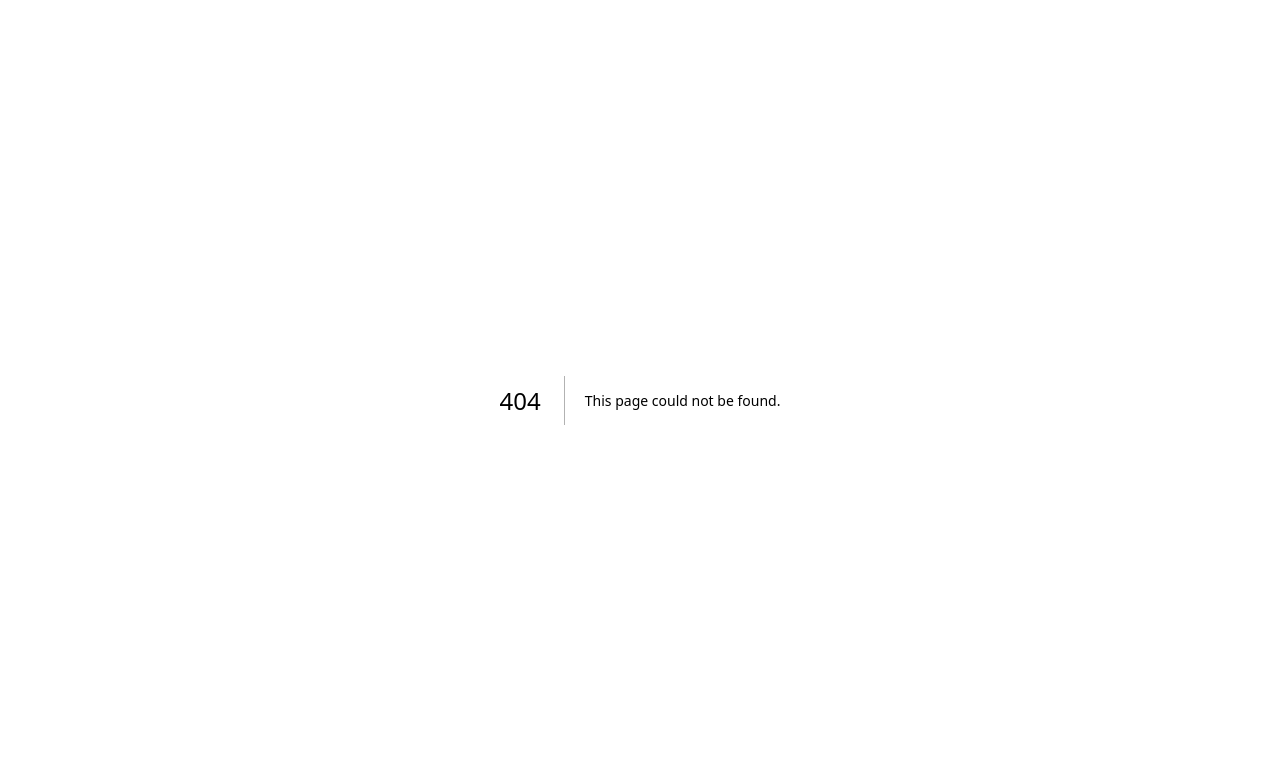
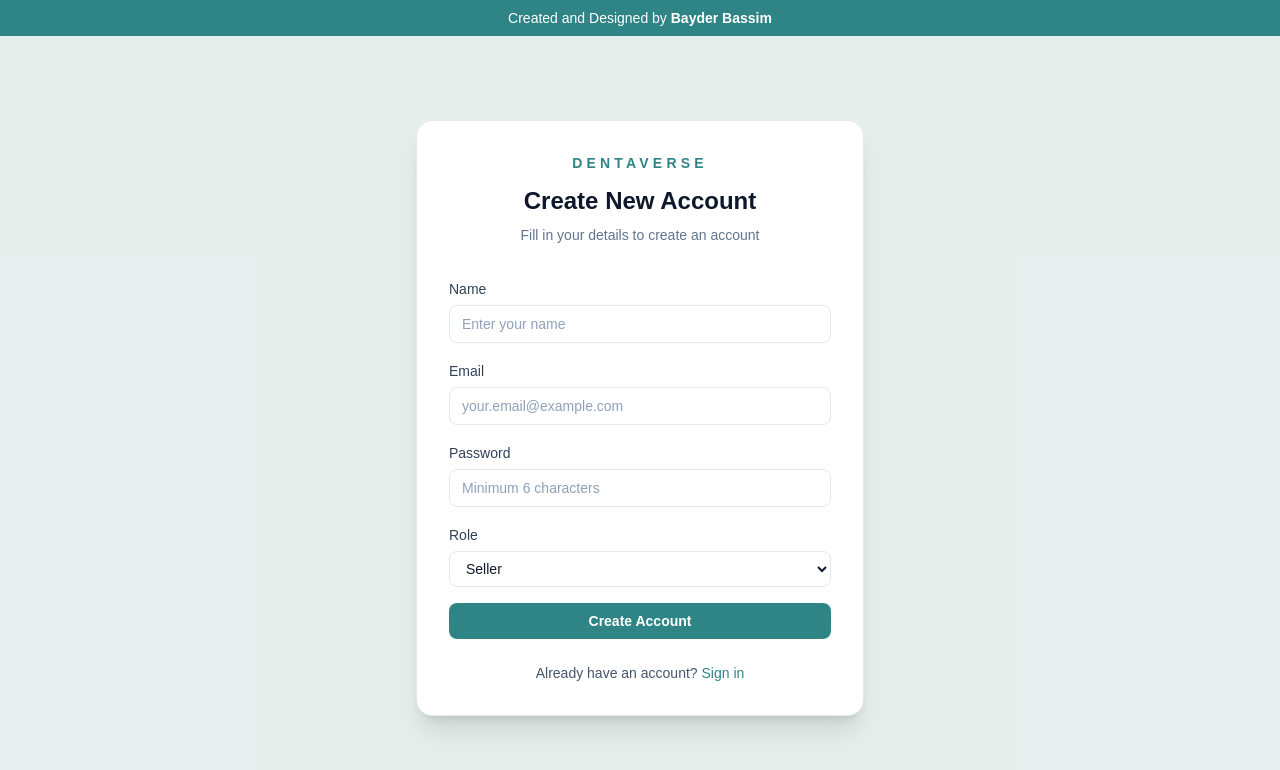
Before and after one commit to Bayder0/Dentaverse, a Next.js app in the folder dentaverse-app/: page /signup in a window 1280 px wide. Before the commit this address had no page. Shown: the top 770 px of the page. Built offline with nearby package versions, Linux system fonts and the light colour scheme.

Commit message:
Add signup page with account creation functionality

```diff
--- a/dentaverse-app/src/app/(auth)/login/page.tsx
+++ b/dentaverse-app/src/app/(auth)/login/page.tsx
@@ -95,6 +95,18 @@ export default function LoginPage() {
             {isLoading ? "Signing you in..." : "Sign in"}
           </button>
         </form>
+
+        <div className="mt-6 text-center">
+          <p className="text-sm text-slate-600">
+            Don't have an account?{" "}
+            <a
+              href="/signup"
+              className="text-cyan-600 hover:text-cyan-700 font-medium"
+            >
+              Create account
+            </a>
+          </p>
+        </div>
       </div>
       </div>
     </div>
--- /dev/null
+++ b/dentaverse-app/src/app/(auth)/signup/page.tsx
@@ -0,0 +1,167 @@
+"use client";
+
+import { FormEvent, useState } from "react";
+import { useRouter } from "next/navigation";
+import Link from "next/link";
+
+export default function SignupPage() {
+  const router = useRouter();
+  const [formState, setFormState] = useState({
+    email: "",
+    password: "",
+    name: "",
+    role: "SELLER",
+  });
+  const [error, setError] = useState<string | null>(null);
+  const [success, setSuccess] = useState(false);
+  const [isLoading, setIsLoading] = useState(false);
+
+  const handleSubmit = async (event: FormEvent<HTMLFormElement>) => {
+    event.preventDefault();
+    setError(null);
+    setSuccess(false);
+    setIsLoading(true);
+
+    try {
+      const response = await fetch("/api/signup", {
+        method: "POST",
+        headers: {
+          "Content-Type": "application/json",
+        },
+        body: JSON.stringify(formState),
+      });
+
+      const data = await response.json();
+
+      if (!response.ok) {
+        setError(data.error || "Failed to create account");
+        setIsLoading(false);
+        return;
+      }
+
+      setSuccess(true);
+      setIsLoading(false);
+
+      // Redirect to login after 2 seconds
+      setTimeout(() => {
+        router.push("/login");
+      }, 2000);
+    } catch (err: any) {
+      setError(err.message || "An error occurred");
+      setIsLoading(false);
+    }
+  };
+
+  return (
+    <div className="flex min-h-screen flex-col bg-slate-950/5">
+      <div className="w-full bg-cyan-600 text-white text-center py-2 px-4">
+        <p className="text-sm font-medium">
+          Created and Designed by <span className="font-bold">Bayder Bassim</span>
+        </p>
+      </div>
+      <div className="flex flex-1 items-center justify-center px-4 py-12">
+        <div className="w-full max-w-md rounded-2xl border border-slate-200 bg-white p-8 shadow-xl">
+          <div className="mb-8 text-center">
+            <p className="text-sm font-semibold uppercase tracking-[0.3em] text-cyan-600">
+              DentaVerse
+            </p>
+            <h1 className="mt-3 text-2xl font-semibold text-slate-900">
+              Create New Account
+            </h1>
+            <p className="mt-2 text-sm text-slate-500">
+              Fill in your details to create an account
+            </p>
+          </div>
+
+          {success && (
+            <div className="mb-4 p-4 bg-green-50 border border-green-200 rounded-lg">
+              <p className="text-sm text-green-800">
+                ✅ Account created successfully! Redirecting to login...
+              </p>
+            </div>
+          )}
+
+          <form onSubmit={handleSubmit} className="space-y-4">
+            <label className="block">
+              <span className="text-sm font-medium text-slate-700">Name</span>
+              <input
+                type="text"
+                className="mt-1 w-full rounded-lg border border-slate-200 px-3 py-2 text-sm text-slate-900 placeholder:text-slate-400 outline-none ring-0 transition focus:border-cyan-500 focus:ring-2 focus:ring-cyan-100"
+                value={formState.name}
+                onChange={(event) =>
+                  setFormState((prev) => ({ ...prev, name: event.target.value }))
+                }
+                required
+                placeholder="Enter your name"
+              />
+            </label>
+
+            <label className="block">
+              <span className="text-sm font-medium text-slate-700">Email</span>
+              <input
+                type="email"
+                className="mt-1 w-full rounded-lg border border-slate-200 px-3 py-2 text-sm text-slate-900 placeholder:text-slate-400 outline-none ring-0 transition focus:border-cyan-500 focus:ring-2 focus:ring-cyan-100"
+                value={formState.email}
+                onChange={(event) =>
+                  setFormState((prev) => ({ ...prev, email: event.target.value }))
+                }
+                required
+                placeholder="your.email@example.com"
+              />
+            </label>
+
+            <label className="block">
+              <span className="text-sm font-medium text-slate-700">Password</span>
+              <input
+                type="password"
+                className="mt-1 w-full rounded-lg border border-slate-200 px-3 py-2 text-sm text-slate-900 placeholder:text-slate-400 outline-none transition focus:border-cyan-500 focus:ring-2 focus:ring-cyan-100"
+                value={formState.password}
+                onChange={(event) =>
+                  setFormState((prev) => ({ ...prev, password: event.target.value }))
+                }
+                required
+                minLength={6}
+                placeholder="Minimum 6 characters"
+              />
+            </label>
+
+            <label className="block">
+              <span className="text-sm font-medium text-slate-700">Role</span>
+              <select
+                className="mt-1 w-full rounded-lg border border-slate-200 px-3 py-2 text-sm text-slate-900 outline-none ring-0 transition focus:border-cyan-500 focus:ring-2 focus:ring-cyan-100"
+                value={formState.role}
+                onChange={(event) =>
+                  setFormState((prev) => ({ ...prev, role: event.target.value }))
+                }
+                required
+              >
+                <option value="SELLER">Seller</option>
+                <option value="ADMIN">Admin</option>
+                <option value="OWNER">Owner</option>
+              </select>
+            </label>
+
+            {error && <p className="text-sm text-red-500">{error}</p>}
+
+            <button
+              type="submit"
+              disabled={isLoading}
+              className="flex w-full items-center justify-center rounded-lg bg-cyan-600 py-2 text-sm font-semibold text-white transition hover:bg-cyan-500 disabled:cursor-not-allowed disabled:opacity-70"
+            >
+              {isLoading ? "Creating account..." : "Create Account"}
+            </button>
+          </form>
+
+          <div className="mt-6 text-center">
+            <p className="text-sm text-slate-600">
+              Already have an account?{" "}
+              <Link href="/login" className="text-cyan-600 hover:text-cyan-700 font-medium">
+                Sign in
+              </Link>
+            </p>
+          </div>
+        </div>
+      </div>
+    </div>
+  );
+}
--- /dev/null
+++ b/dentaverse-app/src/app/api/signup/route.ts
@@ -0,0 +1,98 @@
+import { NextResponse } from "next/server";
+import { prisma } from "@/lib/prisma";
+import bcrypt from "bcryptjs";
+
+export async function POST(request: Request) {
+  try {
+    const body = await request.json();
+    const { email, password, name, role } = body;
+
+    // Validation
+    if (!email || !password || !name) {
+      return NextResponse.json(
+        { error: "Email, password, and name are required" },
+        { status: 400 }
+      );
+    }
+
+    if (password.length < 6) {
+      return NextResponse.json(
+        { error: "Password must be at least 6 characters" },
+        { status: 400 }
+      );
+    }
+
+    // Normalize email
+    const normalizedEmail = email.trim().toLowerCase();
+
+    if (!normalizedEmail) {
+      return NextResponse.json(
+        { error: "Invalid email address" },
+        { status: 400 }
+      );
+    }
+
+    // Check if user already exists
+    const existingUser = await prisma.user.findUnique({
+      where: { email: normalizedEmail },
+    });
+
+    if (existingUser) {
+      return NextResponse.json(
+        { error: "An account with this email already exists" },
+        { status: 400 }
+      );
+    }
+
+    // Validate role
+    const validRoles = ["SELLER", "ADMIN", "OWNER"];
+    const userRole = validRoles.includes(role) ? role : "SELLER";
+
+    // Hash password
+    const hashedPassword = await bcrypt.hash(password, 10);
+
+    // Create user
+    const user = await prisma.user.create({
+      data: {
+        email: normalizedEmail,
+        name: name.trim(),
+        role: userRole,
+        hashedPassword: hashedPassword,
+        plainPassword: password, // Store plain password for owner view (if needed)
+      },
+    });
+
+    // If role is SELLER, create seller profile
+    if (userRole === "SELLER") {
+      await prisma.sellerProfile.create({
+        data: {
+          userId: user.id,
+          level: 1,
+          salesThisMonth: 0,
+          currentCommission: 0.15,
+          monthKey: "",
+        },
+      });
+    }
+
+    return NextResponse.json({
+      success: true,
+      message: "Account created successfully!",
+      user: {
+        id: user.id,
+        email: user.email,
+        name: user.name,
+        role: user.role,
+      },
+    });
+  } catch (error: any) {
+    console.error("Error creating account:", error);
+    return NextResponse.json(
+      {
+        error: error.message || "Failed to create account",
+        details: process.env.NODE_ENV === "development" ? error.toString() : undefined,
+      },
+      { status: 500 }
+    );
+  }
+}
```
